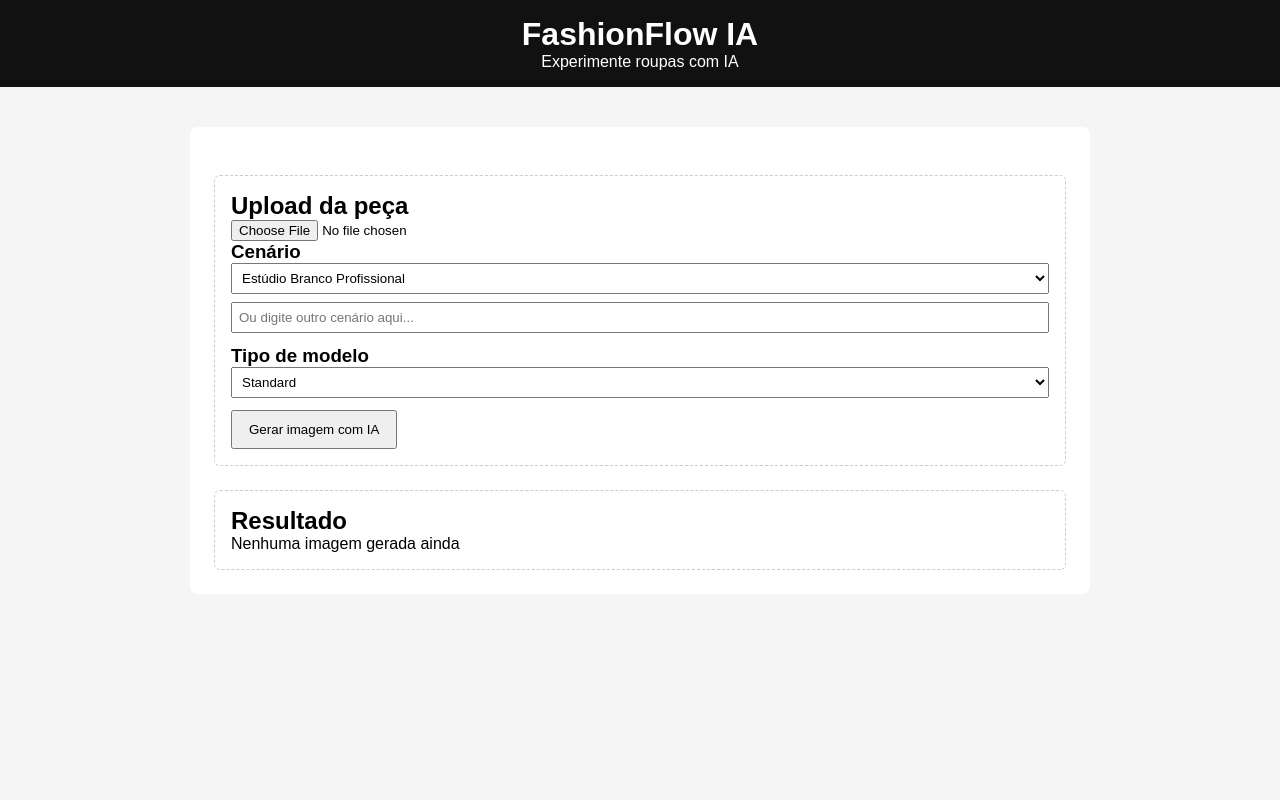
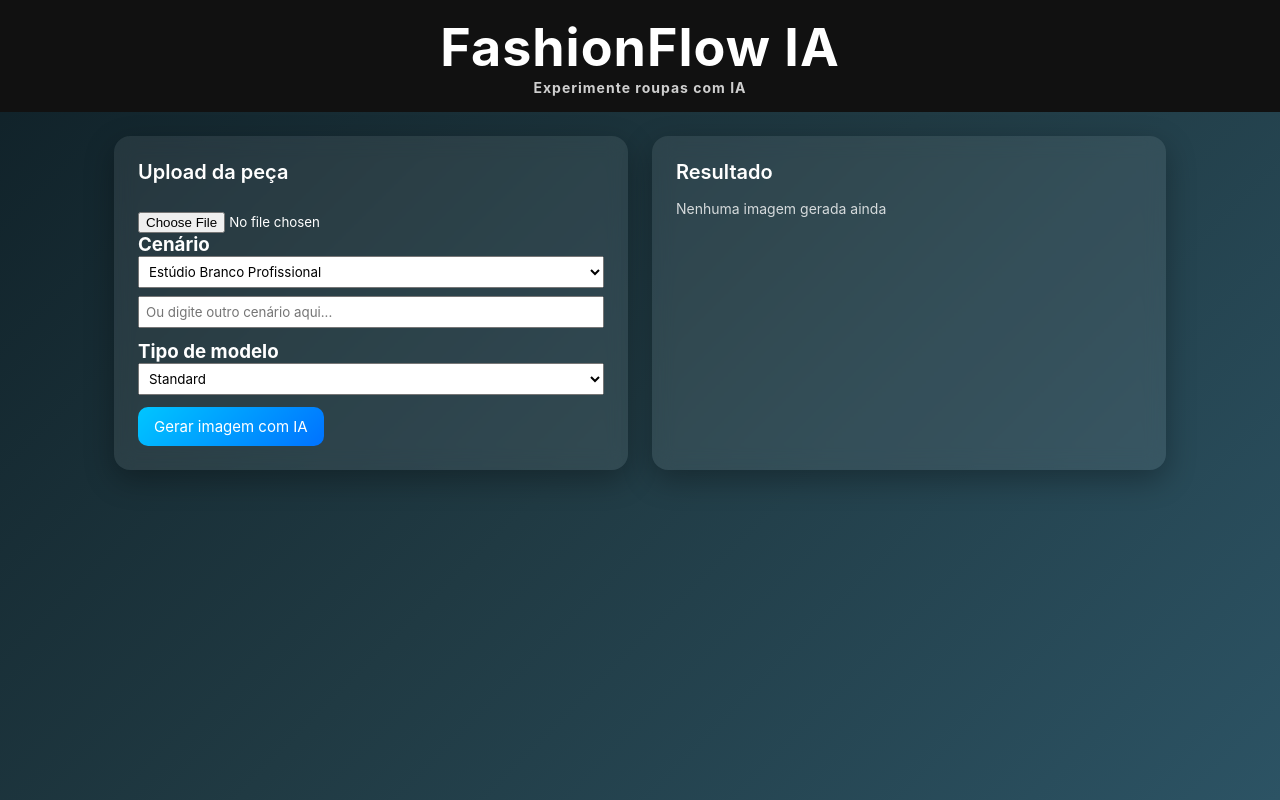
Before and after one commit to alexbastosnasci47-cloud/FashionFlow-ia, a React (Vite) app: page / in a window 1280 px wide. Built offline with nearby package versions, Linux system fonts and the light colour scheme.

Commit message:
Update index.css

```diff
--- a/src/index.css
+++ b/src/index.css
@@ -1,25 +1,93 @@
+/* RESET */
 * {
   margin: 0;
   padding: 0;
   box-sizing: border-box;
-  font-family: Arial, sans-serif;
+  font-family: "Inter", Arial, sans-serif;
 }
 
+/* FUNDO GERAL */
 body {
-  background: #f5f5f5;
+  background: linear-gradient(135deg, #0f2027, #203a43, #2c5364);
+  min-height: 100vh;
+  color: #ffffff;
 }
 
-.container {
-  max-width: 900px;
-  margin: 40px auto;
-  background: #fff;
+/* HEADER */
+header {
   padding: 24px;
-  border-radius: 8px;
+  text-align: center;
+  font-size: 26px;
+  font-weight: bold;
+  letter-spacing: 1px;
 }
 
+/* CONTAINER PRINCIPAL */
+.container {
+  max-width: 1100px;
+  margin: 0 auto;
+  padding: 24px;
+  display: grid;
+  grid-template-columns: 1fr 1fr;
+  gap: 24px;
+}
+
+/* SEÇÕES */
 .section {
-  margin-top: 24px;
-  padding: 16px;
-  border: 1px dashed #ccc;
-  border-radius: 6px;
+  background: rgba(255, 255, 255, 0.08);
+  border-radius: 16px;
+  padding: 24px;
+  backdrop-filter: blur(10px);
+  box-shadow: 0 10px 30px rgba(0, 0, 0, 0.3);
 }
+
+/* TÍTULOS */
+.section h2 {
+  margin-bottom: 16px;
+  font-size: 20px;
+  font-weight: 600;
+}
+
+/* BOTÕES */
+button {
+  background: linear-gradient(135deg, #00c6ff, #0072ff);
+  border: none;
+  border-radius: 10px;
+  color: white;
+  padding: 12px 20px;
+  font-size: 15px;
+  cursor: pointer;
+  transition: transform 0.2s ease, box-shadow 0.2s ease;
+}
+
+button:hover {
+  transform: translateY(-2px);
+  box-shadow: 0 8px 20px rgba(0, 114, 255, 0.4);
+}
+
+/* INPUT FILE */
+input[type="file"] {
+  margin-top: 12px;
+  color: white;
+}
+
+/* IMAGEM */
+.section img {
+  margin-top: 16px;
+  border-radius: 12px;
+  max-width: 100%;
+  box-shadow: 0 10px 25px rgba(0, 0, 0, 0.5);
+}
+
+/* TEXTO AUXILIAR */
+p {
+  opacity: 0.8;
+  font-size: 14px;
+}
+
+/* RESPONSIVO */
+@media (max-width: 768px) {
+  .container {
+    grid-template-columns: 1fr;
+  }
+}
```
